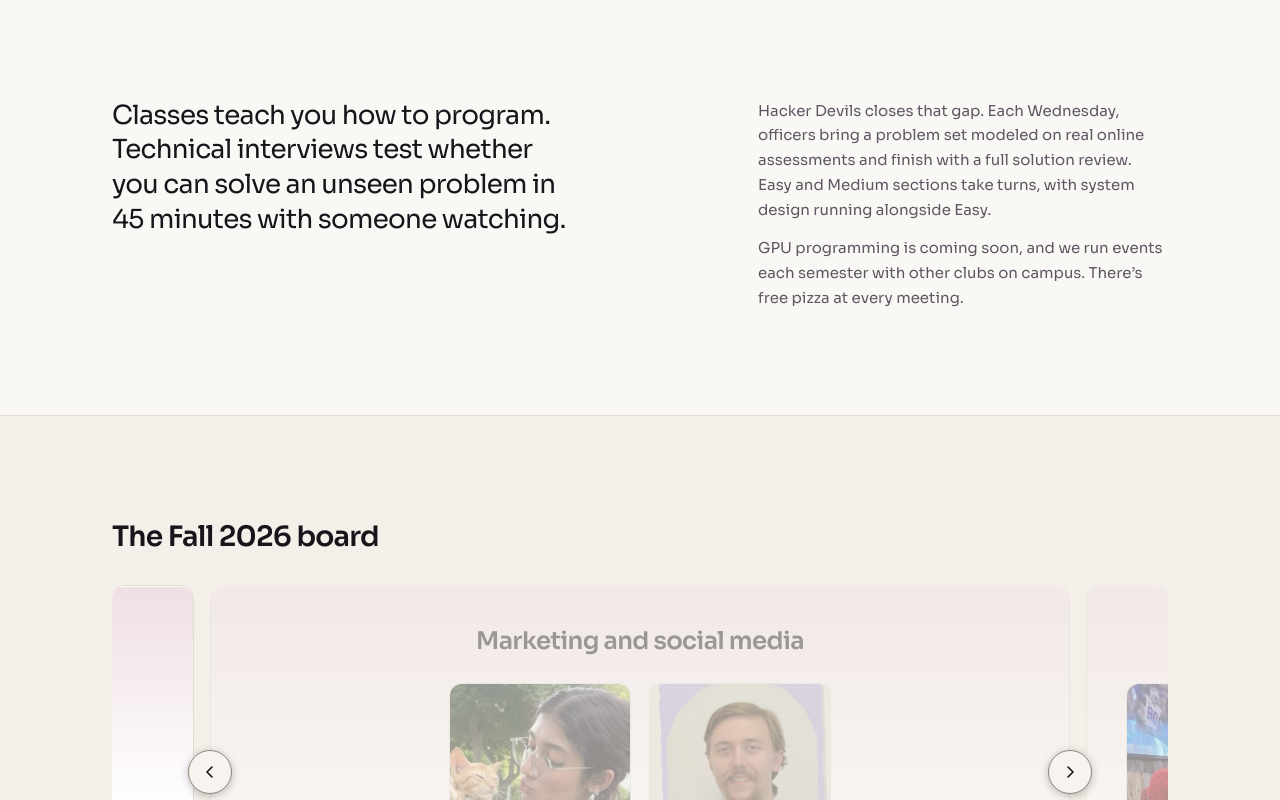
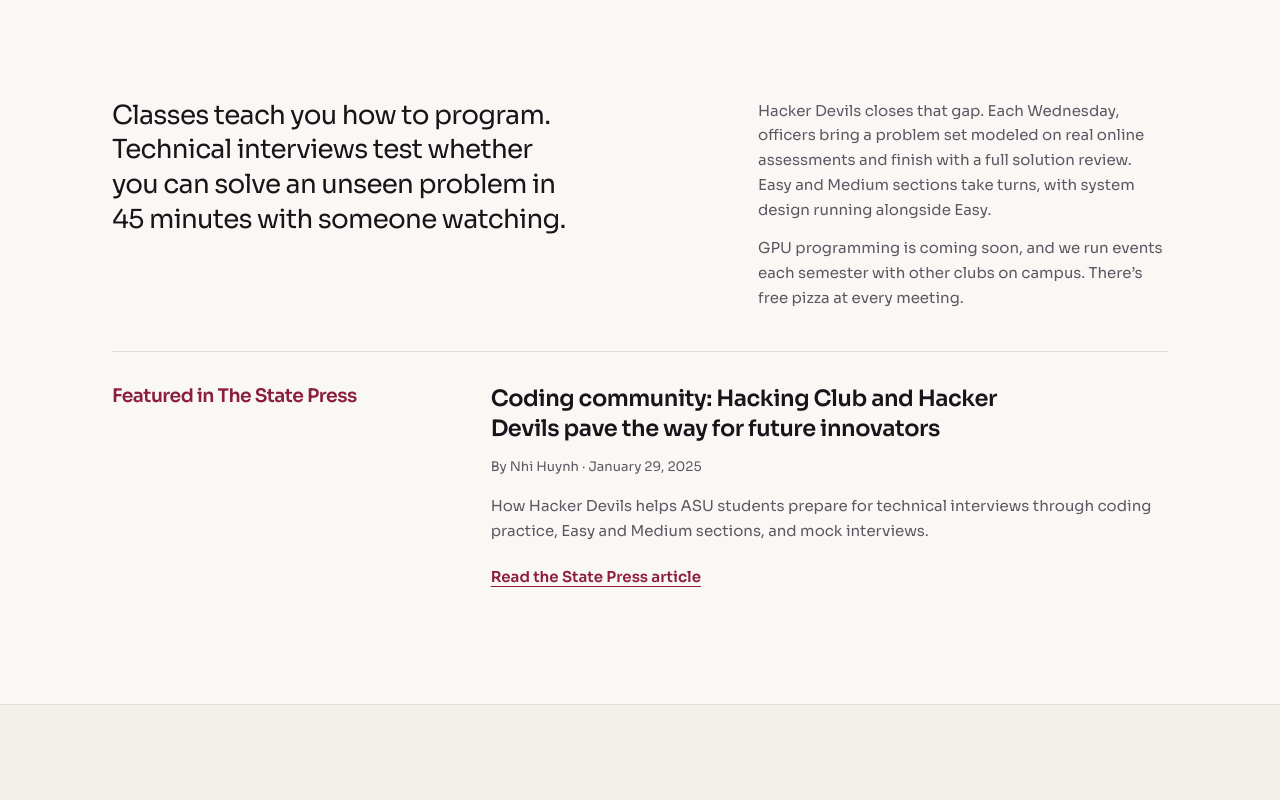
Before and after one commit to Hacker-Devils/web-hackerdevils, a Next.js app: page /about in a window 1280 px wide. Shown: the part 465-1265 px from the top of the page. Built offline with nearby package versions, Linux system fonts and the light colour scheme.

Commit message:
Add State Press feature to About page

```diff
--- a/app/globals.css
+++ b/app/globals.css
@@ -1491,6 +1491,51 @@ html {
   margin-top: 14px;
 }
 
+/* A sourced feature follows the club's own introduction, separated by a rule rather than another card. */
+.press-feature {
+  display: grid;
+  gap: 20px;
+  margin-top: 40px;
+  padding-top: 32px;
+  border-top: 1px solid var(--line);
+}
+
+.press-feature > * {
+  min-width: 0;
+}
+
+.press-feature h2 {
+  max-width: 20ch;
+  color: var(--accent-text);
+  font-size: 1.25rem;
+  line-height: 1.3;
+}
+
+.press-feature h3 {
+  max-width: 44ch;
+  font-size: clamp(1.1875rem, 2vw, 1.5rem);
+  line-height: 1.35;
+}
+
+.press-feature-meta {
+  margin-top: 12px;
+  color: var(--ink-muted);
+  font-size: 0.875rem;
+}
+
+.press-feature-summary {
+  max-width: 65ch;
+  margin-top: 16px;
+  color: var(--ink-muted);
+}
+
+.press-feature .text-link {
+  display: inline-flex;
+  align-items: center;
+  min-height: 44px;
+  margin-top: 12px;
+}
+
 /* Board gallery: the active frame sits on the page's center line with a neighbor dimmed on each side as a cue to scroll.
    Sizes use the gallery's own width (cqi), so they hold wherever the section is placed. */
 .gallery {
@@ -1965,6 +2010,11 @@ html {
 
 /* iPad portrait: side-by-side where both halves still read comfortably. */
 @media (min-width: 720px) {
+  .press-feature {
+    grid-template-columns: minmax(0, 1fr) minmax(0, 2fr);
+    gap: 40px;
+  }
+
   .page-heading-split {
     grid-template-columns: minmax(0, 1fr) minmax(0, clamp(300px, 38vw, 460px));
     align-items: center;
--- a/components/sections/AboutSections.tsx
+++ b/components/sections/AboutSections.tsx
@@ -1,5 +1,6 @@
-import { Section, SectionHeading } from "@/components/ui";
+import { Section, SectionHeading, TextLink } from "@/components/ui";
 import { partners } from "@/content/people";
+import { statePressFeature } from "@/content/press";
 import { BoardGallery } from "./BoardGallery";
 
 export function MissionSection() {
@@ -17,6 +18,17 @@ export function MissionSection() {
           <p>GPU programming is coming soon, and we run events each semester with other clubs on campus. There’s free pizza at every meeting.</p>
         </div>
       </div>
+      <aside className="press-feature" aria-labelledby="press-title">
+        <h2 id="press-title">Featured in {statePressFeature.publication}</h2>
+        <div>
+          <h3>{statePressFeature.title}</h3>
+          <p className="press-feature-meta">
+            By {statePressFeature.author} · <time dateTime={statePressFeature.published}>{statePressFeature.dateLabel}</time>
+          </p>
+          <p className="press-feature-summary">{statePressFeature.summary}</p>
+          <TextLink href={statePressFeature.href}>Read the State Press article</TextLink>
+        </div>
+      </aside>
     </Section>
   );
 }
--- /dev/null
+++ b/content/press.ts
@@ -0,0 +1,10 @@
+export const statePressFeature = {
+  publication: "The State Press",
+  title: "Coding community: Hacking Club and Hacker Devils pave the way for future innovators",
+  href: "https://www.statepress.com/article/2025/01/hacker-student-organization",
+  author: "Nhi Huynh",
+  published: "2025-01-29",
+  dateLabel: "January 29, 2025",
+  summary:
+    "How Hacker Devils helps ASU students prepare for technical interviews through coding practice, Easy and Medium sections, and mock interviews.",
+} as const;
```
